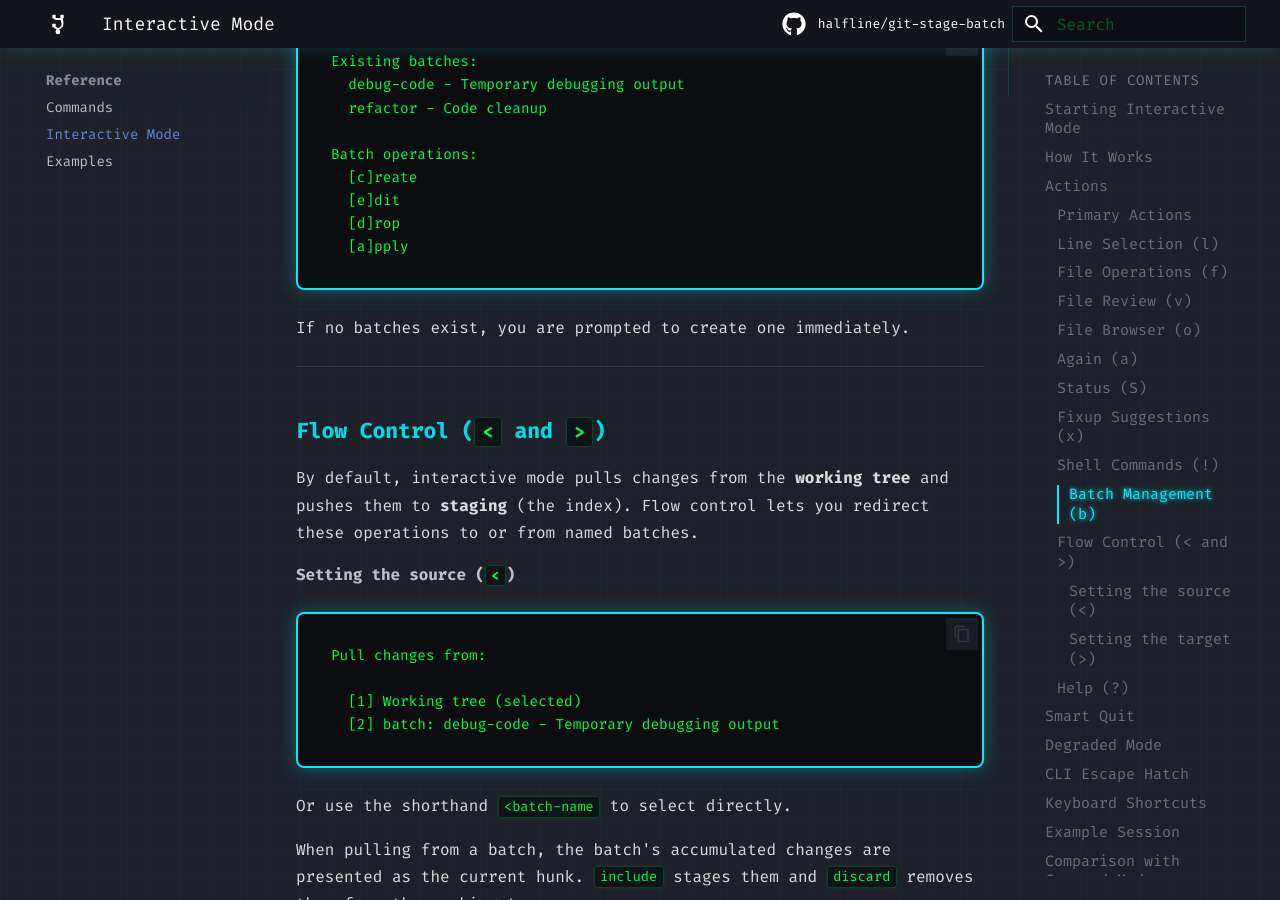
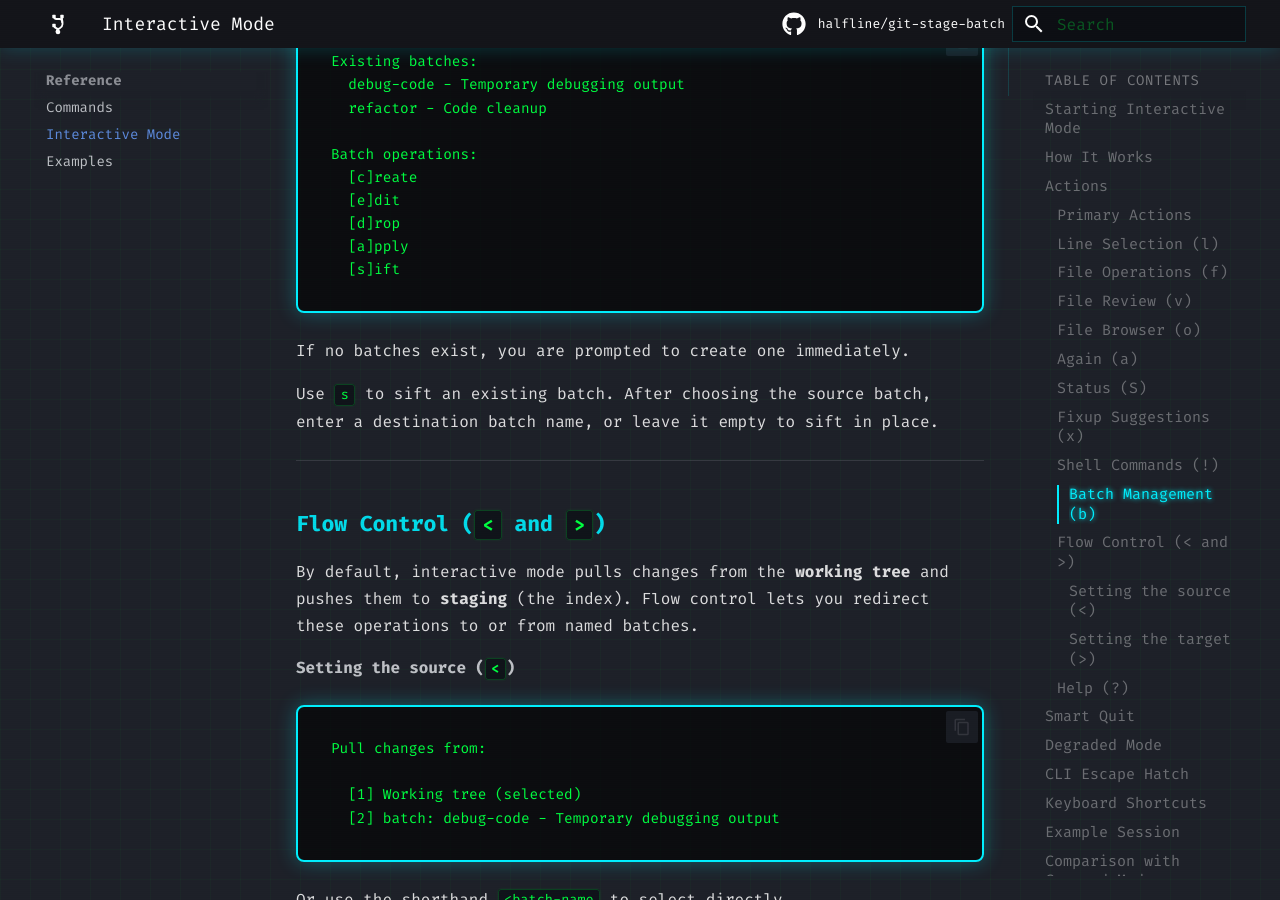
Before and after one commit to halfline/git-stage-batch, an MkDocs documentation site: the page built from docs/interactive.md, in a window 1280 px wide and 900 px high, scrolled down 6448 px. Built offline with MkDocs 1.6.1 and Material for MkDocs 9.7.7, drawn with Linux system fonts in a browser that asks for light colours; comment, search, counter and statistics services are not loaded.

Commit message:
docs: Document batch sift action
The interactive guide describes batch creation, editing, dropping,
applying, flow routing, file review, status, and fixup actions.

Users also need the batch submenu guide to show that sift is available
natively in the TUI. Without that, the command layer and interactive
surface describe different batch maintenance workflows.

This commit completes the sift submenu slice by adding the s action to the
batch menu example and explaining destination selection for in-place or
copied sift results.

The interactive documentation now reflects the batch maintenance actions
available from the TUI submenu.

````diff
--- a/docs/interactive.md
+++ b/docs/interactive.md
@@ -224,9 +224,13 @@ Batch operations:
   [e]dit
   [d]rop
   [a]pply
+  [s]ift
 ```
 
 If no batches exist, you are prompted to create one immediately.
+
+Use `s` to sift an existing batch. After choosing the source batch, enter a
+destination batch name, or leave it empty to sift in place.
 
 ---
 
````
